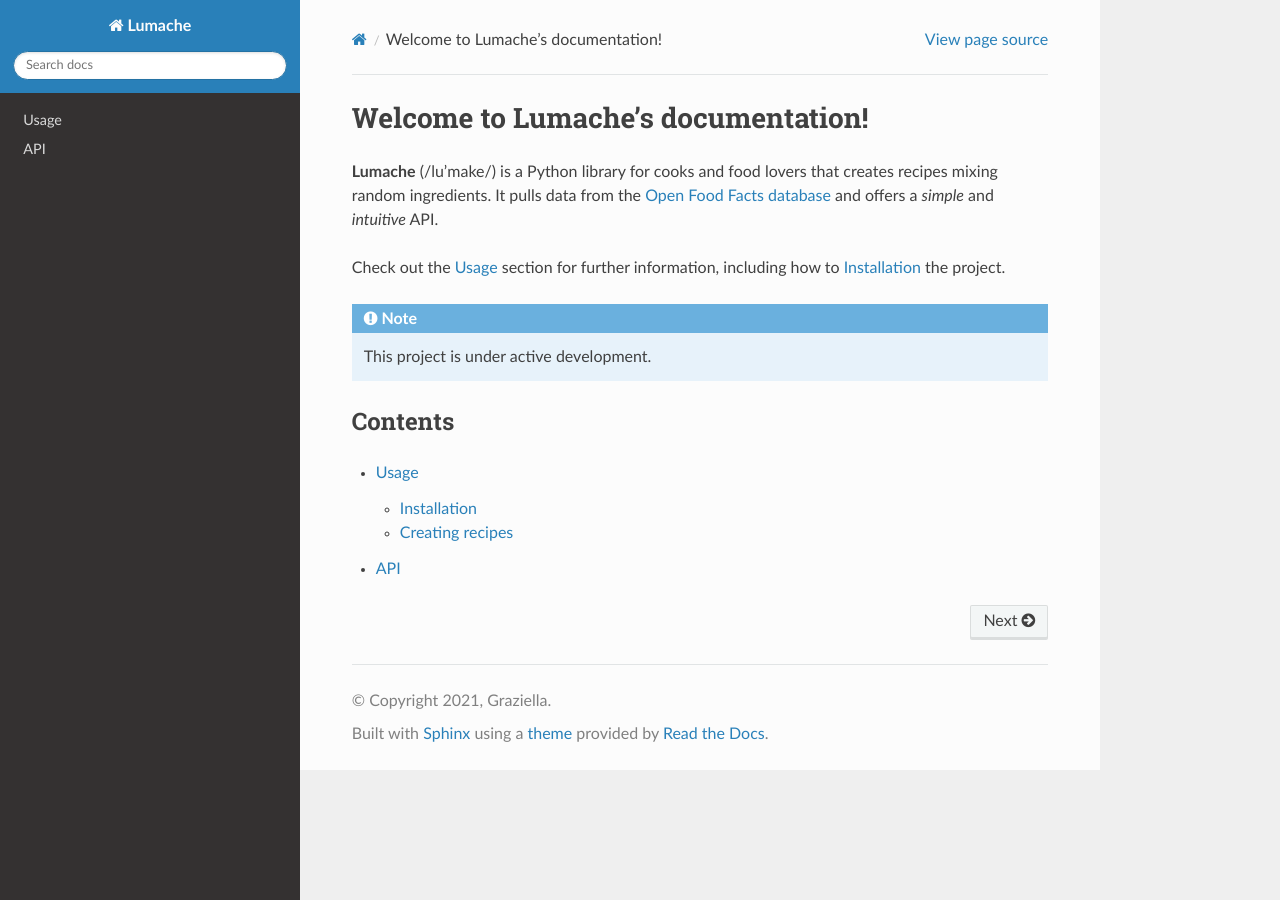
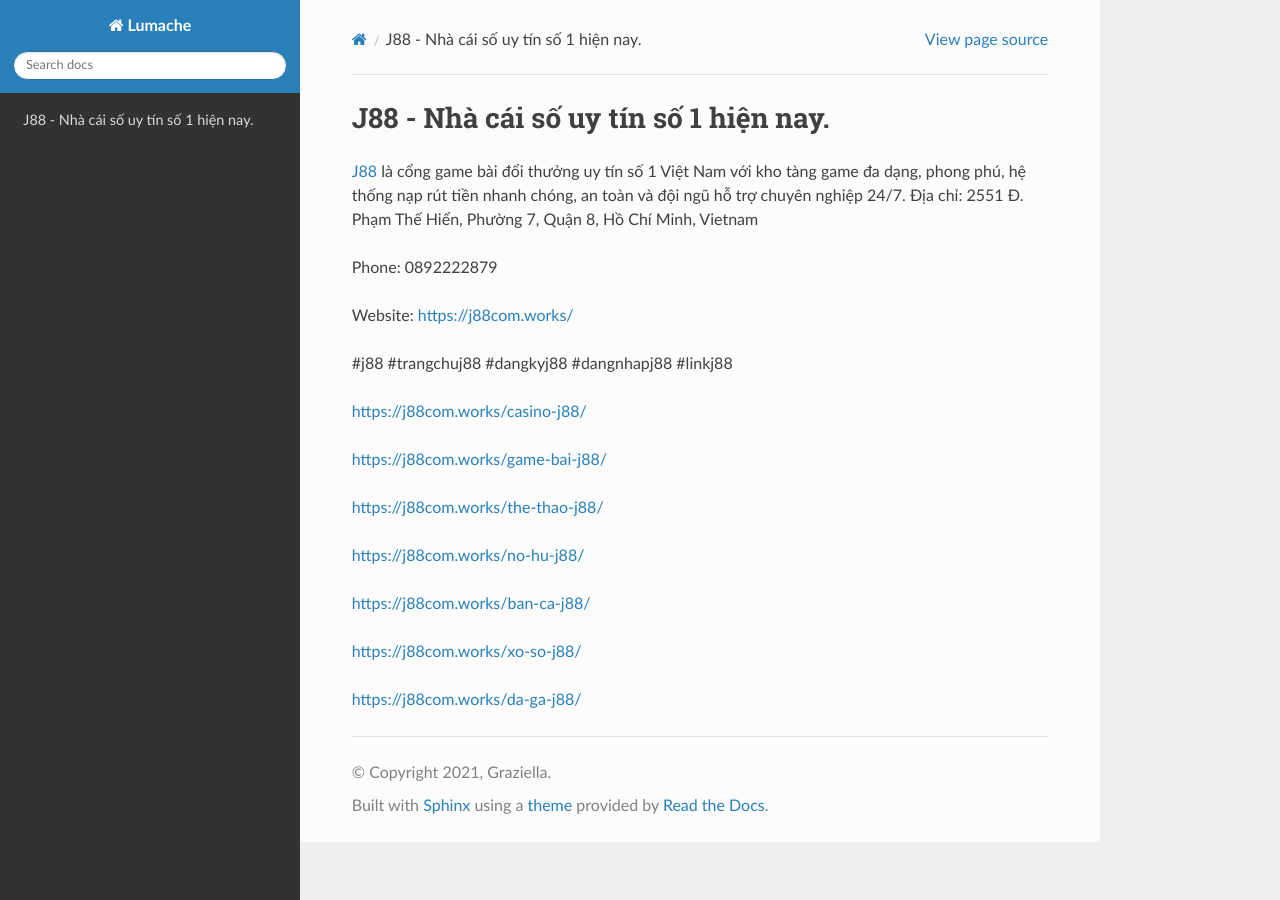
Before and after one commit to plapenanec/linkJ88comworks1, a Sphinx documentation site: the page built from docs/source/index.rst, in a window 1280 px wide. Built offline with Sphinx 7.4.7 and the Read the Docs theme 3.1.0, drawn with Linux system fonts in a browser that asks for light colours.

Commit message:
Update index.rst

```diff
--- a/docs/source/index.rst
+++ b/docs/source/index.rst
@@ -1,22 +1,25 @@
-Welcome to Lumache's documentation!
+J88 - Nhà cái số uy tín số 1 hiện nay.
 ===================================
 
-**Lumache** (/lu'make/) is a Python library for cooks and food lovers
-that creates recipes mixing random ingredients.
-It pulls data from the `Open Food Facts database <https://world.openfoodfacts.org/>`_
-and offers a *simple* and *intuitive* API.
+`J88 <https://j88com.works/>`_ là cổng game bài đổi thưởng uy tín số 1 Việt Nam với kho tàng game đa dạng, phong phú, hệ thống nạp rút tiền nhanh chóng, an toàn và đội ngũ hỗ trợ chuyên nghiệp 24/7.
+Địa chỉ: 2551 Đ. Phạm Thế Hiển, Phường 7, Quận 8, Hồ Chí Minh, Vietnam
 
-Check out the :doc:`usage` section for further information, including
-how to :ref:`installation` the project.
+Phone: 0892222879
 
-.. note::
+Website: https://j88com.works/
 
-   This project is under active development.
+#j88 #trangchuj88 #dangkyj88 #dangnhapj88 #linkj88
 
-Contents
---------
+https://j88com.works/casino-j88/
 
-.. toctree::
+https://j88com.works/game-bai-j88/
 
-   usage
-   api
+https://j88com.works/the-thao-j88/
+
+https://j88com.works/no-hu-j88/
+
+https://j88com.works/ban-ca-j88/
+
+https://j88com.works/xo-so-j88/
+
+https://j88com.works/da-ga-j88/
```
